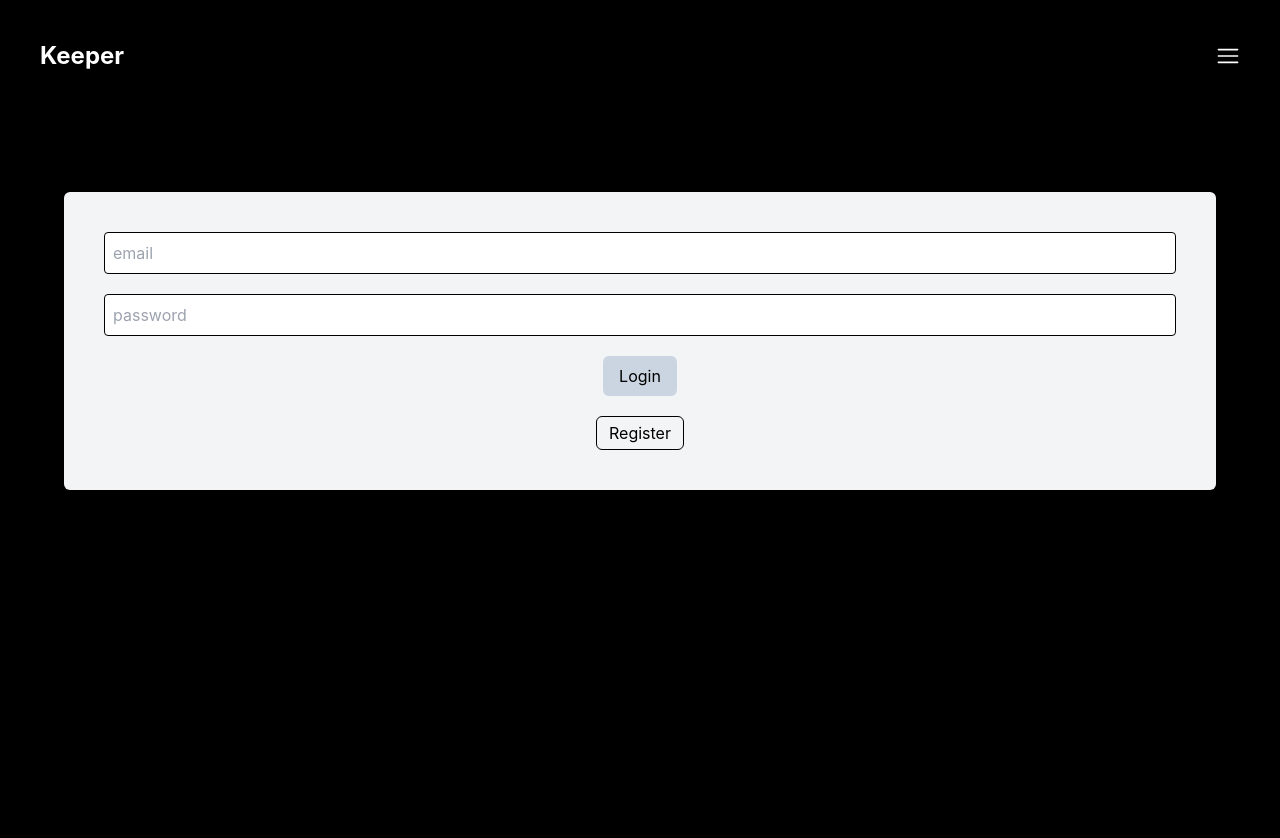
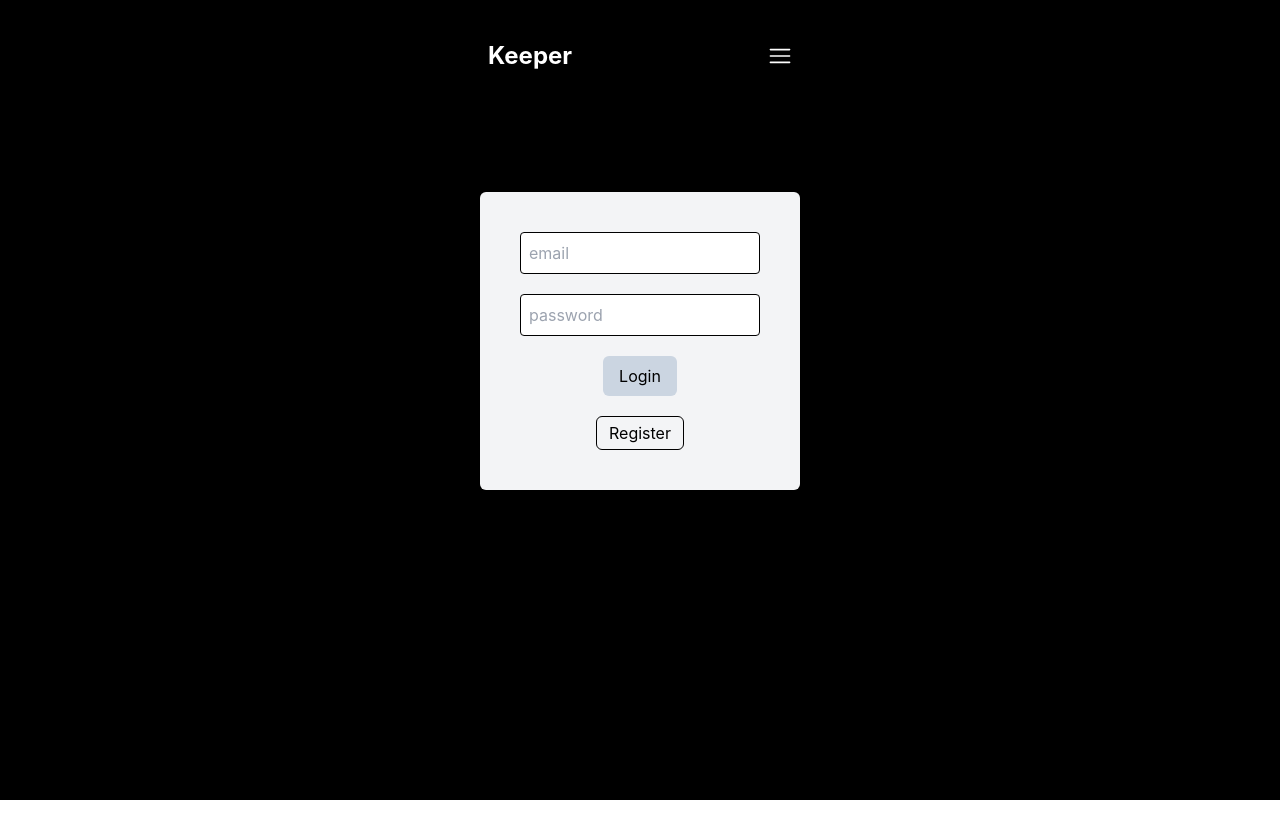
Before and after one commit to dibyendu02/mycontacts, a React (Create React App) app: page /login in a window 1280 px wide. Shown: the top 838 px of the page. After the commit the page ends 800 px from the top, so only its background shows below. Built offline with nearby package versions, Linux system fonts and the light colour scheme.

Commit message:
style: Layout added for all pages

```diff
--- a/src/App.js
+++ b/src/App.js
@@ -25,7 +25,7 @@ function App() {
 
   return (
     <BrowserRouter>
-      <Navbar />
+      {/* <Navbar /> */}
       <Routes>
         <Route path="/" element={<Home />} />
         <Route path="signup" element={<Signup />} />
--- /dev/null
+++ b/src/components/Layout.js
@@ -0,0 +1,13 @@
+import React from 'react'
+import Navbar from './Navbar';
+
+const Layout = ({ children }) => {
+    return (
+      <div className="flex flex-col items-center bg-black min-h-screen">
+        <Navbar/>
+        {children}
+      </div>
+    );
+  };
+
+export default Layout
--- a/src/components/Navbar.js
+++ b/src/components/Navbar.js
@@ -17,11 +17,11 @@ const Navbar = () => {
     window.location.reload();
   };
   return (
-    <nav className="flex justify-between items-center p-10 bg-black text-white ">
+    <nav className="flex justify-between items-center w-96 p-10 bg-black text-white ">
       <div>
-        <h1 className="font-bold text-2xl ">Keeper</h1>
+        <Link to="/"><h1 className="font-bold text-2xl ">Keeper</h1></Link>
       </div>
-      <div>
+      <div className="relative">
         <RxHamburgerMenu
           onClick={() => {
 
@@ -31,7 +31,7 @@ const Navbar = () => {
           size={24}
         />
         {isOpen && (
-          <ul className="flex flex-col items-center gap-5 w-28 py-5 absolute right-5 top-20 rounded-md text-black font-bold bg-slate-300 ">
+          <ul className="flex flex-col items-center gap-5 w-28 py-5 absolute right-0 top-8 rounded-md text-black font-bold bg-slate-300 ">
             <li>
               <Link to="/">Home</Link>
             </li>
--- a/src/pages/Contacts.js
+++ b/src/pages/Contacts.js
@@ -5,6 +5,7 @@ import user from "../user-avatar.png";
 import { CiMenuKebab } from "react-icons/ci";
 import { useNavigate } from "react-router-dom";
 import { URL } from "../App";
+import Layout from "../components/Layout";
 
 const Contacts = () => {
   const [contacts, setContacts] = useState([]);
@@ -90,7 +91,7 @@ const Contacts = () => {
     } catch (error) {
       console.error("User creation failed:", error.message);
 
-      console.log(error)
+      console.log(error);
     }
   };
 
@@ -98,8 +99,9 @@ const Contacts = () => {
     fetchContacts();
   }, []);
   return (
-    <div className="flex flex-col gap-5 items-center bg-black min-h-screen">
-      <h1 className="font-bold text-xl">Contact List</h1>
+    <Layout>
+      <div className="w-96 flex flex-col gap-5 items-center">
+        <h1 className="font-bold text-xl text-white">Contact List</h1>
         <button
           onClick={() => {
             setIsOpen(true);
@@ -109,11 +111,11 @@ const Contacts = () => {
           + Create Contact
         </button>
 
-      <div className="flex flex-col gap-5">
+        <div className="flex flex-col gap-5 w-[80%] ">
           {contacts.map((contact) => (
             <div
               key={contact._id}
-            className="flex  items-center gap-10 bg-slate-200 w-[80vw] p-2 rounded-md"
+              className="flex  items-center gap-10 bg-slate-200 p-2 rounded-md"
             >
               <div>
                 <img src={user} />
@@ -131,7 +133,6 @@ const Contacts = () => {
                   <CiMenuKebab />
                 </button>
               </div>
-
             </div>
           ))}
         </div>
@@ -139,7 +140,7 @@ const Contacts = () => {
         {isOpen && (
           <div
             ref={ref}
-          className="bg-slate-200 absolute flex flex-col gap-5 items-center w-[90%] p-5 rounded-md"
+            className="bg-slate-200 absolute flex flex-col gap-5 items-center w-80 top-40 p-5 rounded-md"
           >
             <input
               onChange={(e) => {
@@ -182,6 +183,7 @@ const Contacts = () => {
           </div>
         )}
       </div>
+    </Layout>
   );
 };
 
--- a/src/pages/Home.js
+++ b/src/pages/Home.js
@@ -1,8 +1,10 @@
 import React from "react";
+import Layout from "../components/Layout";
 
 const Home = () => {
   return (
-    <div className="bg-black text-white flex flex-col gap-10 items-center pt-48 min-h-[90vh]">
+    <Layout>
+      <div className="bg-black text-white flex flex-col gap-10 items-center pt-48 w-96">
         <div className="flex flex-col items-center text-xl">
           <h1>Worrying about </h1>
           <h1>missing out your contacts?</h1>
@@ -13,6 +15,7 @@ const Home = () => {
           <h1>Your digital Phonebook</h1>
         </div>
       </div>
+    </Layout>
   );
 };
 
--- a/src/pages/Login.js
+++ b/src/pages/Login.js
@@ -3,6 +3,7 @@ import React, { useState } from "react";
 import { Link, useNavigate } from "react-router-dom";
 import Cookies from "universal-cookie";
 import { URL } from "../App";
+import Layout from "../components/Layout";
 
 const Login = () => {
   const [email, setEmail] = useState("");
@@ -13,7 +14,7 @@ const Login = () => {
   const userLogin = async (e) => {
     e.preventDefault();
     try {
-      const response = await axios.post(URL+'user/login', {
+      const response = await axios.post(URL + "user/login", {
         email,
         password,
       });
@@ -21,20 +22,21 @@ const Login = () => {
         path: "/",
       });
 
-      console.log('Login successful.');
+      console.log("Login successful.");
 
       navigate("/contacts");
 
       //for updating the token
       window.location.reload();
     } catch (error) {
-      console.error('Login failed:', error.message);
+      console.error("Login failed:", error.message);
     }
   };
 
   return (
-    <div className="bg-black w-full min-h-screen flex justify-center pt-20">
-      <div className="bg-gray-100 w-[90vw] h-full flex flex-col gap-5 items-center p-10 top-32 rounded-md">
+    <Layout>
+      <div className="bg-black w-full flex justify-center pt-20">
+        <div className="bg-gray-100 w-80 h-full flex flex-col gap-5 items-center p-10 top-32 rounded-md">
           <input
             className="text-black w-full p-2 rounded border border-black"
             placeholder="email"
@@ -45,7 +47,7 @@ const Login = () => {
           <input
             className="text-black w-full p-2 rounded border border-black"
             placeholder="password"
-          // type="password"
+            type="password"
             onChange={(event) => {
               setPassword(event.target.value);
             }}
@@ -63,6 +65,7 @@ const Login = () => {
           </Link>
         </div>
       </div>
+    </Layout>
   );
 };
 
--- a/src/pages/Signup.js
+++ b/src/pages/Signup.js
@@ -1,7 +1,8 @@
-import React, { useState } from 'react'
-import { Link, useNavigate } from 'react-router-dom';
+import React, { useState } from "react";
+import { Link, useNavigate } from "react-router-dom";
 import axios from "axios";
-import { URL } from '../App';
+import { URL } from "../App";
+import Layout from "../components/Layout";
 const Signup = () => {
   const [email, setEmail] = useState("");
   const [password, setPassword] = useState("");
@@ -12,24 +13,24 @@ const Signup = () => {
   const userRegister = async (e) => {
     e.preventDefault();
     try {
-      const response = await axios.post(URL+'user/register', {
+      const response = await axios.post(URL + "user/register", {
         username,
         email,
         password,
       });
 
       console.log(response.data);
-      console.log('Registration successful.');
+      console.log("Registration successful.");
 
       navigate("/login");
-
     } catch (error) {
-      console.error('Registration failed:', error.message);
+      console.error("Registration failed:", error.message);
     }
-  }
+  };
   return (
-    <div className="bg-black w-full min-h-screen flex justify-center ">
-      <div className="bg-gray-100 w-[90vw] h-full flex flex-col gap-5 items-center p-10 top-32 rounded-md">
+    <Layout>
+      <div className="bg-black w-full flex justify-center ">
+        <div className="bg-gray-100 w-80 h-full flex flex-col gap-5 items-center p-10 top-32 rounded-md">
           <input
             className="text-black w-full p-2 rounded border border-black"
             placeholder="username"
@@ -47,7 +48,7 @@ const Signup = () => {
           <input
             className="text-black w-full p-2 rounded border border-black"
             placeholder="password"
-          // type="password"
+            type="password"
             onChange={(event) => {
               setPassword(event.target.value);
             }}
@@ -65,7 +66,8 @@ const Signup = () => {
           </Link>
         </div>
       </div>
-  )
-}
+    </Layout>
+  );
+};
 
-export default Signup
+export default Signup;
--- a/src/pages/SingleContact.js
+++ b/src/pages/SingleContact.js
@@ -6,6 +6,7 @@ import user from "../user-avatar.png";
 import { URL } from "../App";
 import { FaWhatsapp } from "react-icons/fa";
 import { IoCall } from "react-icons/io5";
+import Layout from "../components/Layout";
 
 const SingleContact = () => {
   const [contact, setContact] = useState([]);
@@ -44,15 +45,16 @@ const SingleContact = () => {
     }
   };
   const openWhatsapp = () => {
-    var whatsappURL = 'https://wa.me/' + contact.phone;
-    window.open(whatsappURL, '_blank');
-  }
+    var whatsappURL = "https://wa.me/" + contact.phone;
+    window.open(whatsappURL, "_blank");
+  };
 
   useEffect(() => {
     fetchContact();
   }, []);
   return (
-    <div className="flex flex-col  items-center gap-10 bg-black h-[90vh]">
+    <Layout>
+      <div className="flex flex-col items-center gap-5 bg-black w-96 ">
         <div className="bg-white p-12 rounded-md">
           <img src={user} width="150px" />
         </div>
@@ -75,21 +77,30 @@ const SingleContact = () => {
           </button>
         </div>
         <div className="flex flex-col gap-5">
-        <div onClick={openWhatsapp} className="bg-green-600 text-white w-[65vw] p-3 flex justify-center items-center gap-2 rounded-md ">
-          <FaWhatsapp size={20}/>
+          <div
+            onClick={openWhatsapp}
+            className="bg-green-600 text-white w-80 p-3 flex justify-center items-center gap-2 rounded-md "
+          >
+            <FaWhatsapp size={20} />
             <h1>Whatsapp</h1>
           </div>
-        <a href={`tel:${contact.phone}`} className="bg-red-600 text-white w-[65vw] p-3 flex justify-center items-center gap-2 rounded-md ">
-          <IoCall size={20}/>
+          <a
+            href={`tel:${contact.phone}`}
+            className="bg-red-600 text-white w-80 p-3 flex justify-center items-center gap-2 rounded-md "
+          >
+            <IoCall size={20} />
             <h1>Call</h1>
           </a>
         </div>
 
         {isOpen && (
-        <div className="flex flex-col justify-center items-center gap-5 bg-slate-200 w-[80%] h-[20%] p-2 absolute top-60 rounded-md ">
+          <div className="flex flex-col justify-center items-center gap-5 bg-slate-200 w-80 h-[20%] p-2 absolute top-60 rounded-md ">
             <p>Are you sure, you want to delete {contact.name} ?</p>
             <div className="flex gap-5">
-            <button onClick={deleteContact} className="bg-black text-white p-2">
+              <button
+                onClick={deleteContact}
+                className="bg-black text-white p-2"
+              >
                 Confirm
               </button>
               <button
@@ -104,6 +115,7 @@ const SingleContact = () => {
           </div>
         )}
       </div>
+    </Layout>
   );
 };
 
```
Lines whose indentation alone changed are shown as unchanged.
